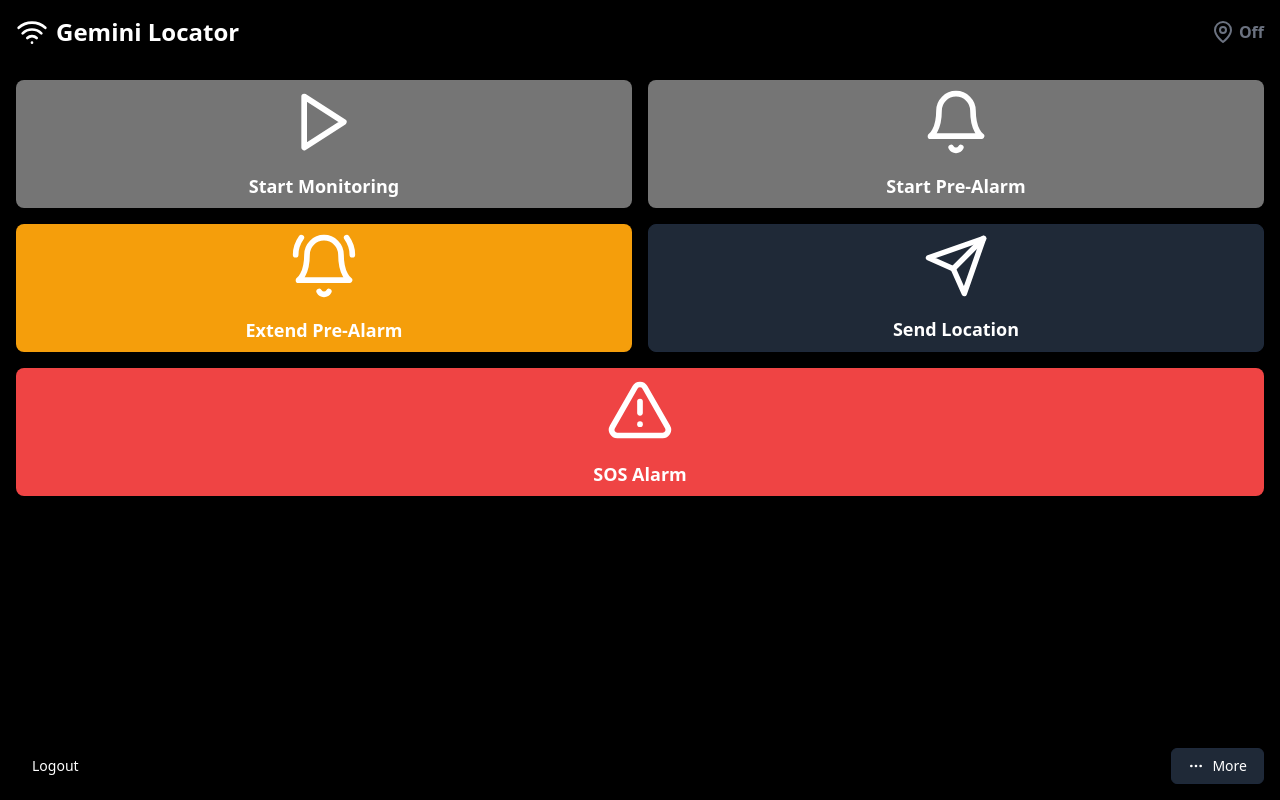
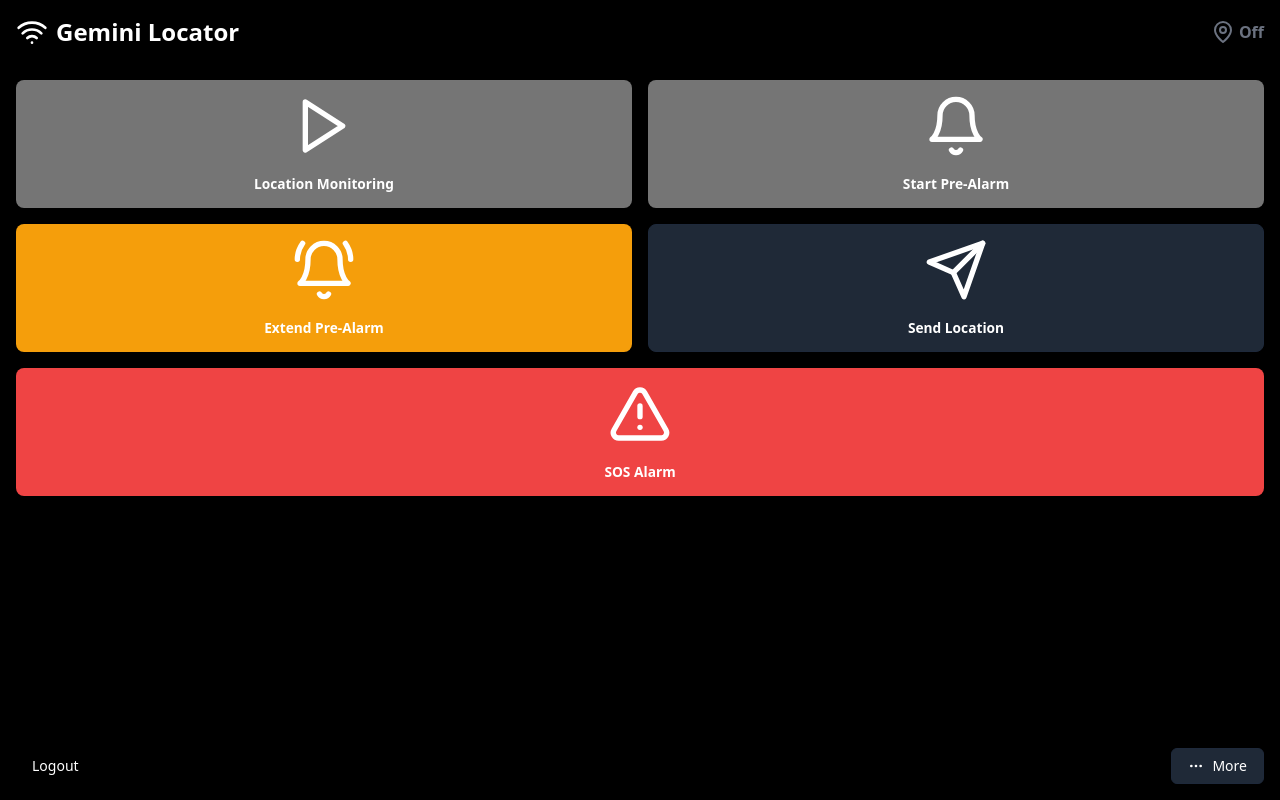
Before and after one commit to jasonkneen/sg-881722546961040, a Next.js app: page / in a window 1280 px wide. Built offline with nearby package versions, Linux system fonts and the light colour scheme.

Commit message:
WIP: Update button sizes and text in home page

```diff
--- a/src/pages/index.js
+++ b/src/pages/index.js
@@ -146,44 +146,44 @@ export default function Home() {
           <Button
             onClick={toggleLocationMonitoring}
             variant={isLocationMonitoring ? "destructive" : "default"}
-            className={`${isLocationMonitoring ? 'bg-green-500' : 'bg-[#757575]'} h-32 text-lg flex flex-col items-center justify-center rounded-lg font-bold text-white`}
+            className={`${isLocationMonitoring ? 'bg-green-500' : 'bg-[#757575]'} h-32 flex flex-col items-center justify-center rounded-lg font-bold text-white`}
           >
             {renderButtonContent(
-              isLocationMonitoring ? <Pause className="w-20 h-20 mb-2" /> : <Play className="w-20 h-20 mb-2" />,
-              isLocationMonitoring ? 'Stop Monitoring' : 'Start Monitoring'
+              isLocationMonitoring ? <Pause className="w-16 h-16 mb-2" /> : <Play className="w-16 h-16 mb-2" />,
+              <span className="text-[0.98em]">{isLocationMonitoring ? 'Stop Monitoring' : 'Location Monitoring'}</span>
             )}
           </Button>
 
           <Button
             onClick={handleStartPreAlarm}
             variant="default"
-            className={`${isPreAlarmActive ? 'bg-green-500' : 'bg-[#757575]'} h-32 text-lg flex flex-col items-center justify-center rounded-lg font-bold text-white`}
+            className={`${isPreAlarmActive ? 'bg-green-500' : 'bg-[#757575]'} h-32 flex flex-col items-center justify-center rounded-lg font-bold text-white`}
           >
-            {renderButtonContent(<Bell className="w-20 h-20 mb-2" />, 'Start Pre-Alarm')}
+            {renderButtonContent(<Bell className="w-16 h-16 mb-2" />, <span className="text-[0.98em]">Start Pre-Alarm</span>)}
           </Button>
 
           <Button
             onClick={handleExtendPreAlarm}
             variant="default"
-            className="bg-yellow-500 h-32 text-lg flex flex-col items-center justify-center rounded-lg font-bold text-white"
+            className="bg-yellow-500 h-32 flex flex-col items-center justify-center rounded-lg font-bold text-white"
           >
-            {renderButtonContent(<BellRing className="w-20 h-20 mb-2" />, 'Extend Pre-Alarm')}
+            {renderButtonContent(<BellRing className="w-16 h-16 mb-2" />, <span className="text-[0.98em]">Extend Pre-Alarm</span>)}
           </Button>
 
           <Button
             onClick={handleSendLocation}
             variant="outline"
-            className="bg-gray-800 h-32 text-lg flex flex-col items-center justify-center rounded-lg font-bold text-white"
+            className="bg-gray-800 h-32 flex flex-col items-center justify-center rounded-lg font-bold text-white"
           >
-            {renderButtonContent(<Send className="w-20 h-20 mb-2" />, 'Send Location')}
+            {renderButtonContent(<Send className="w-16 h-16 mb-2" />, <span className="text-[0.98em]">Send Location</span>)}
           </Button>
 
           <Button
             onClick={handleSOSAlarm}
             variant="destructive"
-            className="bg-red-500 h-32 text-lg flex flex-col items-center justify-center col-span-2 rounded-lg font-bold text-white"
+            className="bg-red-500 h-32 flex flex-col items-center justify-center col-span-2 rounded-lg font-bold text-white"
           >
-            {renderButtonContent(<AlertTriangle className="w-20 h-20 mb-2" />, 'SOS Alarm')}
+            {renderButtonContent(<AlertTriangle className="w-16 h-16 mb-2" />, <span className="text-[0.98em]">SOS Alarm</span>)}
           </Button>
         </div>
 
```
